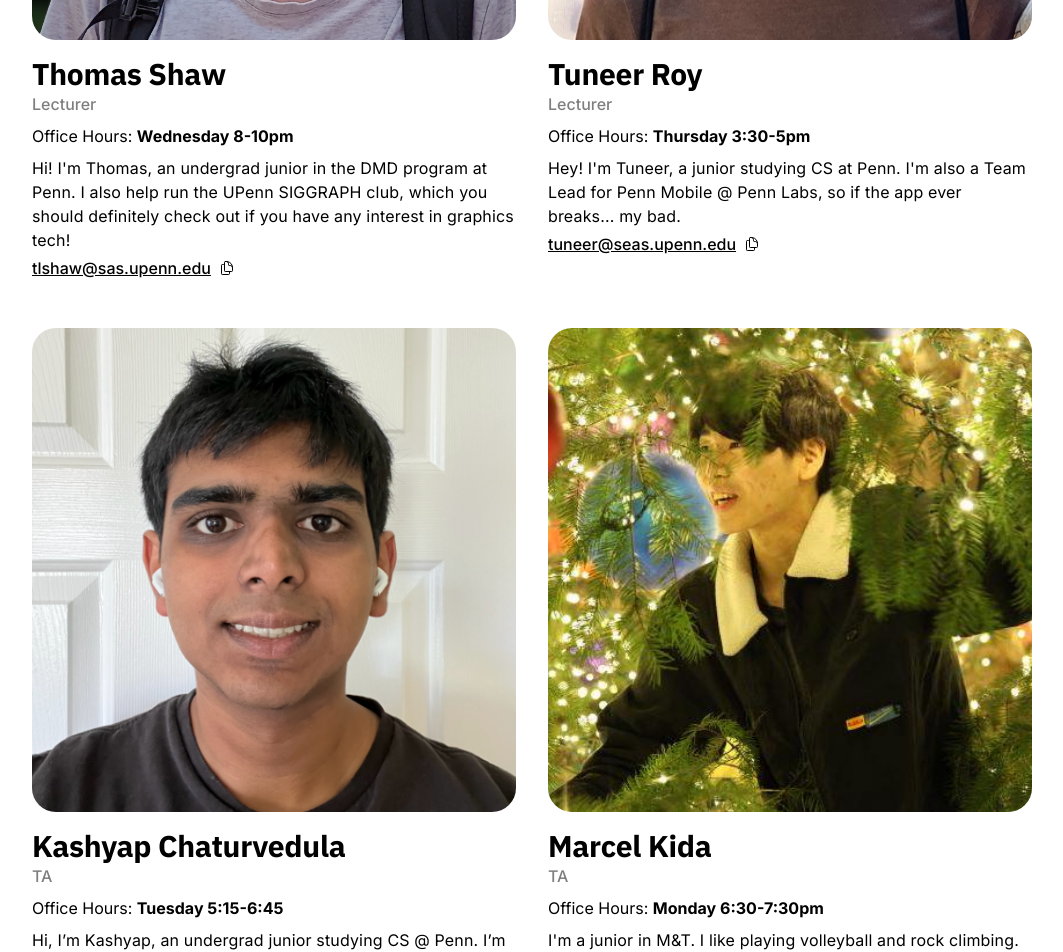
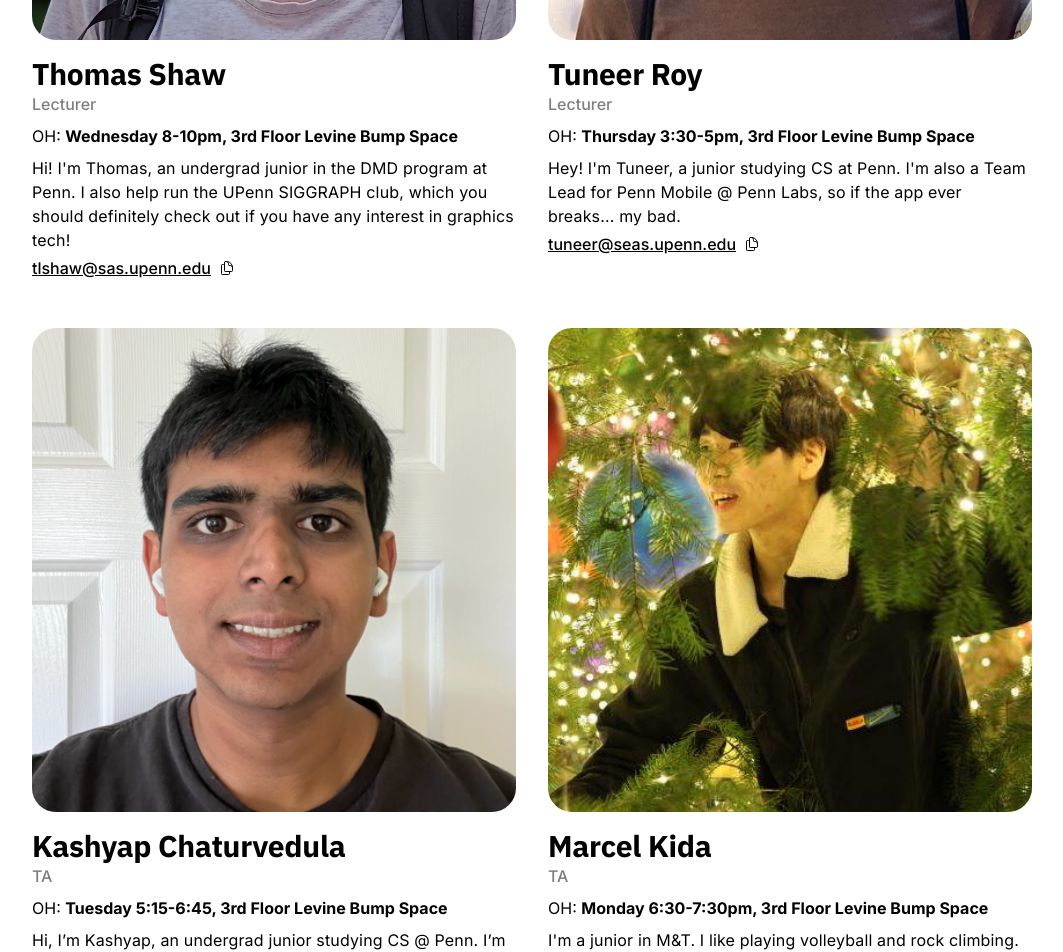
Before and after one commit to cis-1962/course-website, a Next.js app: page /staff in a window 1280 px wide. Shown: the part 620-1572 px from the top of the page, without its empty margins (108-1171 px from the left). Built offline with nearby package versions, Linux system fonts and the light colour scheme.

Commit message:
feat: add oh locations

```diff
--- a/src/app/(with-navbar)/staff/page.tsx
+++ b/src/app/(with-navbar)/staff/page.tsx
@@ -13,8 +13,7 @@ export const metadata = {
 export default function StaffPage() {
   return (
     <main className="grid grid-flow-row grid-cols-1 gap-x-8 gap-y-12 md:grid-cols-2">
-      {STAFF.map(
-        ({ name, role, email, oh: officeHours, description, image }) => (
+      {STAFF.map(({ name, role, email, oh, description, image }) => (
         <figure key={email}>
           <div className="relative aspect-square overflow-hidden rounded-3xl">
             <Image
@@ -30,7 +29,7 @@ export default function StaffPage() {
             </h2>
             <div className="font-medium opacity-50">{role}</div>
             <h4 className="mt-2">
-                Office Hours: <b>{officeHours}</b>
+              OH: <b>{`${oh.time}, ${oh.location}`}</b>
             </h4>
             <p className="mt-2 tracking-[0.01em]">{description}</p>
             <div className="mt-1 flex items-center gap-1">
@@ -44,8 +43,7 @@ export default function StaffPage() {
             </div>
           </figcaption>
         </figure>
-        )
-      )}
+      ))}
     </main>
   );
 }
--- a/src/constants/staff.ts
+++ b/src/constants/staff.ts
@@ -5,7 +5,10 @@ export const STAFF = [
     name: 'Thomas Shaw',
     role: 'Lecturer',
     email: 'tlshaw@sas.upenn.edu',
-    oh: 'Wednesday 8-10pm',
+    oh: {
+      location: '3rd Floor Levine Bump Space',
+      time: 'Wednesday 8-10pm',
+    },
     description:
       "Hi! I'm Thomas, an undergrad junior in the DMD program at Penn. I also help run the UPenn SIGGRAPH club, which you should definitely check out if you have any interest in graphics tech!",
     image: 'thomas.png',
@@ -14,7 +17,10 @@ export const STAFF = [
     name: 'Tuneer Roy',
     role: 'Lecturer',
     email: 'tuneer@seas.upenn.edu',
-    oh: 'Thursday 3:30-5pm',
+    oh: {
+      location: '3rd Floor Levine Bump Space',
+      time: 'Thursday 3:30-5pm',
+    },
     description:
       "Hey! I'm Tuneer, a junior studying CS at Penn. I'm also a Team Lead for Penn Mobile @ Penn Labs, so if the app ever breaks... my bad.",
     image: 'tuneer.png',
@@ -23,7 +29,10 @@ export const STAFF = [
     name: 'Kashyap Chaturvedula',
     role: 'TA',
     email: 'kashyapc@seas.upenn.edu',
-    oh: 'Tuesday 5:15-6:45',
+    oh: {
+      location: '3rd Floor Levine Bump Space',
+      time: 'Tuesday 5:15-6:45',
+    },
     description:
       'Hi, I’m Kashyap, an undergrad junior studying CS @ Penn. I’m involved in Penn Spark, a club focused on design and engineering projects; If you’re interested in building something fun please check us out!',
     image: 'kashyap.png',
@@ -32,7 +41,10 @@ export const STAFF = [
     name: 'Marcel Kida',
     role: 'TA',
     email: 'mkida@wharton.upenn.edu',
-    oh: 'Monday 6:30-7:30pm',
+    oh: {
+      location: '3rd Floor Levine Bump Space',
+      time: 'Monday 6:30-7:30pm',
+    },
     description:
       "I'm a junior in M&T. I like playing volleyball and rock climbing. Let's talk anything about design, fashion, or tech!",
     image: 'marcel.jpeg',
```
Lines whose indentation alone changed are shown as unchanged.
